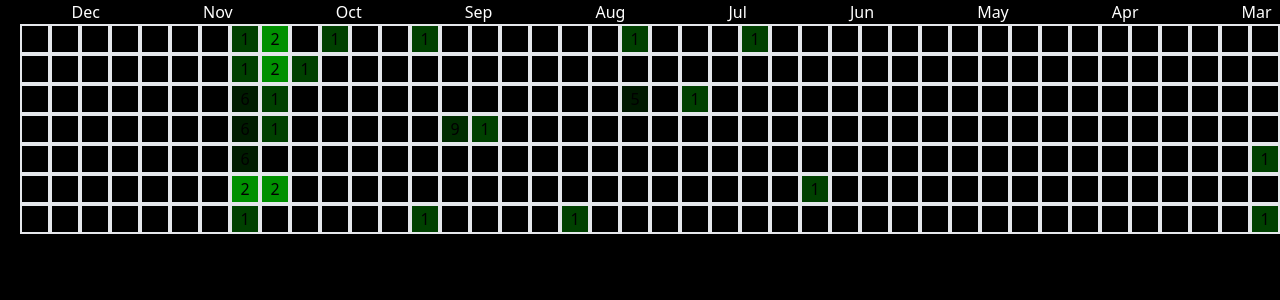
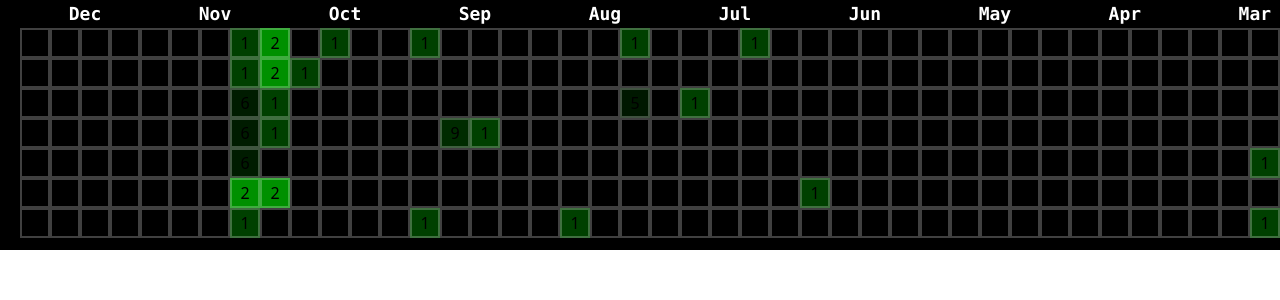
Before and after one commit to bhancockio/TweetCommitDMBot, a Next.js app in the folder TweetCommitGraph/: page / in a window 1280 px wide. Shown: the top 300 px of the page. Built offline with nearby package versions, Linux system fonts and the light colour scheme.

Commit message:
clean up tweet container

```diff
--- a/TweetCommitGraph/src/components/TweetGraphContainer.tsx
+++ b/TweetCommitGraph/src/components/TweetGraphContainer.tsx
@@ -37,8 +37,6 @@ function TweetGraphContainer() {
         keys.shift();
       }
 
-      console.log("Total tweeets", keys.length);
-
       // Iterate through all keys and populate tweet values
       const values: number[] = [];
       keys.forEach((k) => values.push(tweets[k]));
@@ -62,7 +60,7 @@ function TweetGraphContainer() {
         <div
           key={weekIndex}
           className={
-            "flex h-[30px] w-[30px] items-center justify-center border-2"
+            "flex h-[30px] w-[30px] items-center justify-center border-2 border-white/25"
           }
           style={{
             backgroundColor: getTweetTileBackgroundColor(tweetsForTile),
@@ -76,21 +74,18 @@ function TweetGraphContainer() {
   };
 
   return (
-    <div className="flex h-[900px] w-[1600px] flex-row bg-black px-[20px]">
+    <div className="flex h-[250px] w-[1600px] flex-row bg-black px-[20px]">
       <div className="flex flex-grow flex-col">
         {/* X-AXIS: MONTHS */}
         <div className=" flex flex-row text-white">
           {months.map((month) => (
-            <div className="mx-auto" key={month}>
+            <div className="mx-auto font-mono text-lg font-bold" key={month}>
               {month}
             </div>
           ))}
         </div>
         {/* COMMIT SQUARE GRAPH */}
-        <div className="flex flex-row flex-wrap">
-          {/* TODO: Iterate through the first day in the graph for 52 weeks then go to the next day */}
-          {generateTweetTile()}
-        </div>
+        <div className="flex flex-row flex-wrap">{generateTweetTile()}</div>
       </div>
     </div>
   );
```
